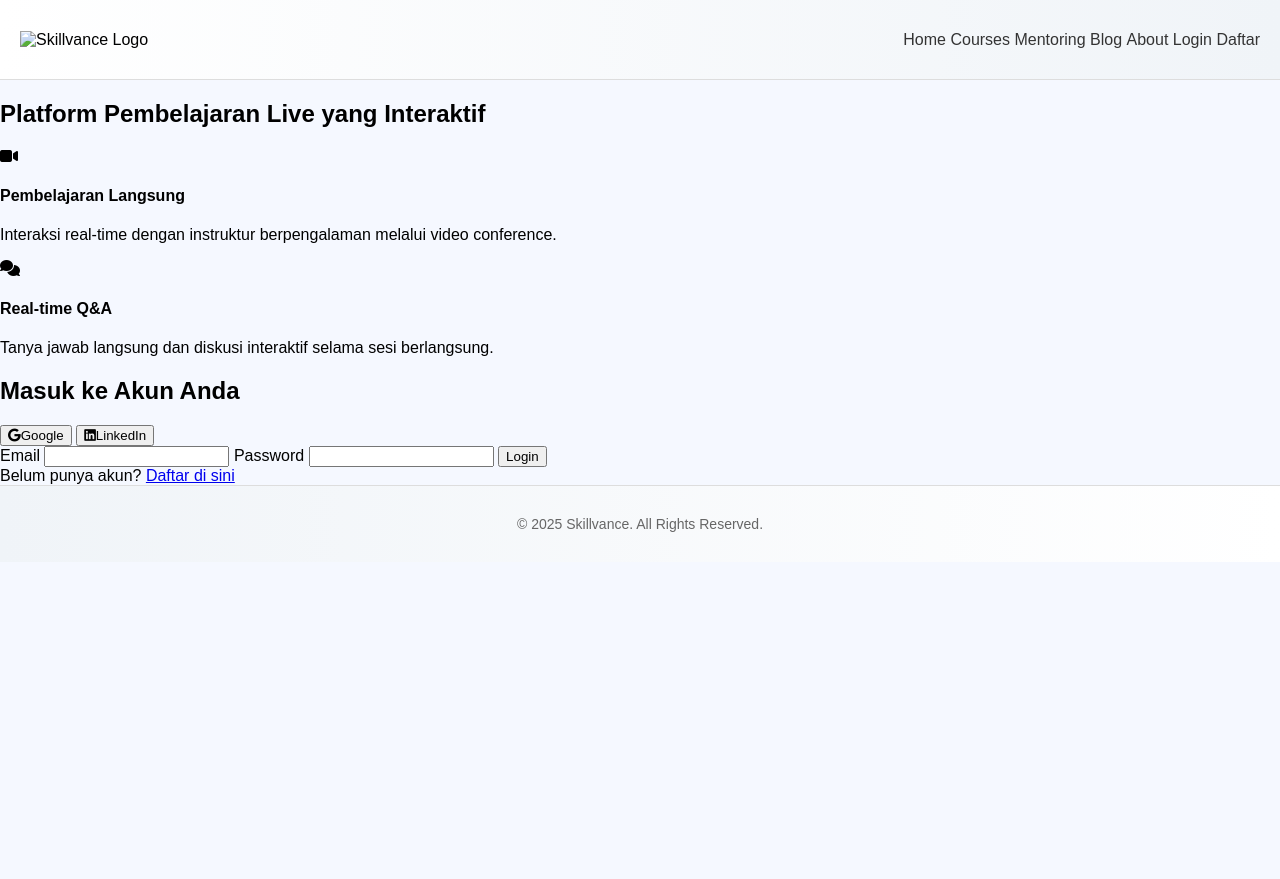
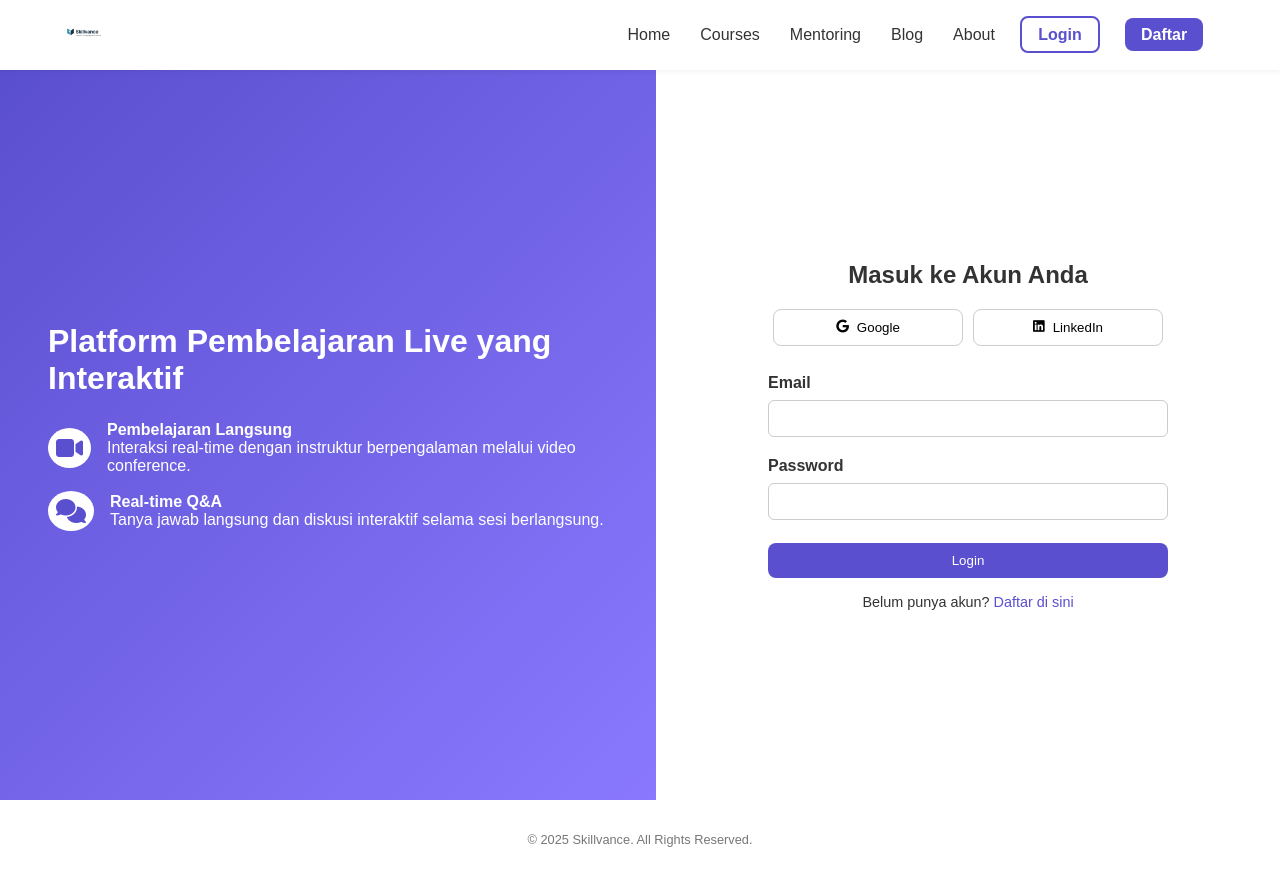
Before and after one commit to skillvance-dev/skillvance-web, a plain HTML site: page login.html in a window 1280 px wide. Before the commit the page ends 800 px from the top, so only its background shows below. Drawn offline with Linux system fonts and the light colour scheme.

Commit message:
Update login.html

```diff
--- a/login.html
+++ b/login.html
@@ -5,13 +5,131 @@
   <meta name="viewport" content="width=device-width, initial-scale=1.0">
   <title>Skillvance - Login</title>
   <link rel="stylesheet" href="https://cdnjs.cloudflare.com/ajax/libs/font-awesome/6.5.0/css/all.min.css">
-  <link rel="stylesheet" href="style.css">
+  <style>
+    * {margin: 0; padding: 0; box-sizing: border-box;}
+    body {font-family: 'Poppins', sans-serif; background: #f5f7fa; color: #333;}
+
+    header {
+      display: flex;
+      justify-content: space-between;
+      align-items: center;
+      padding: 12px 5%;
+      background: #fff;
+      box-shadow: 0 2px 5px rgba(0,0,0,0.05);
+      position: sticky;
+      top: 0;
+      z-index: 1000;
+      height: 70px;
+    }
+    header nav a {
+      margin: 0 0.8rem;
+      text-decoration: none;
+      color: #333;
+      font-weight: 500;
+    }
+    .btn-login, .btn-register {
+      padding: 8px 16px;
+      border: none;
+      border-radius: 8px;
+      margin-left: 8px;
+      cursor: pointer;
+      font-weight: 600;
+    }
+    .btn-login {background: transparent; border: 2px solid #5a4fcf; color: #5a4fcf;}
+    .btn-register {background: #5a4fcf; color: white;}
+    .logo img {height: 40px;}
+
+    .main-container {
+      display: flex;
+      min-height: calc(100vh - 70px);
+    }
+    .left-side {
+      flex: 1;
+      background: linear-gradient(135deg, #5a4fcf, #8a79ff);
+      color: white;
+      padding: 3rem;
+      display: flex;
+      flex-direction: column;
+      justify-content: center;
+    }
+    .left-side h1 {font-size: 2rem; margin-bottom: 1.5rem;}
+    .feature {display: flex; align-items: center; margin-bottom: 1rem;}
+    .feature i {font-size: 1.5rem; margin-right: 1rem; background: white; color: #5a4fcf; padding: 8px; border-radius: 50%;}
+
+    .right-side {
+      flex: 1;
+      background: #fff;
+      display: flex;
+      justify-content: center;
+      align-items: center;
+      padding: 2rem;
+    }
+    .form-container {
+      width: 100%;
+      max-width: 400px;
+    }
+
+    .form-container h2 {text-align: center; margin-bottom: 20px;}
+    .social-buttons {display: flex; justify-content: space-between; margin-bottom: 1rem;}
+    .social-buttons button {
+      flex: 1;
+      padding: 10px;
+      margin: 0 5px;
+      border: 1px solid #ccc;
+      background: white;
+      border-radius: 8px;
+      cursor: pointer;
+      display: flex;
+      align-items: center;
+      justify-content: center;
+    }
+    .social-buttons button i {margin-right: 8px;}
+
+    form {display: flex; flex-direction: column;}
+    form input {
+      padding: 10px;
+      margin: 8px 0;
+      border: 1px solid #ccc;
+      border-radius: 6px;
+    }
+    form label {
+      margin-top: 12px;
+      font-weight: 600;
+    }
+    form button[type="submit"] {
+      padding: 10px;
+      background: #5a4fcf;
+      color: white;
+      border: none;
+      border-radius: 8px;
+      cursor: pointer;
+      margin-top: 15px;
+    }
+
+    .form-footer {
+      text-align: center;
+      margin-top: 16px;
+      font-size: 0.9rem;
+    }
+    .form-footer a {
+      color: #5a4fcf;
+      text-decoration: none;
+    }
+
+    footer {
+      text-align: center;
+      padding: 2rem;
+      font-size: 0.8rem;
+      color: #777;
+      background: #fff;
+    }
+  </style>
 </head>
 <body>
 
 <header>
   <div class="logo">
-    <img src="your-logo.png" alt="Skillvance Logo">
+    <img src="logo1.png" alt="Skillvance Logo">
   </div>
   <nav>
     <a href="index.html">Home</a>
```
